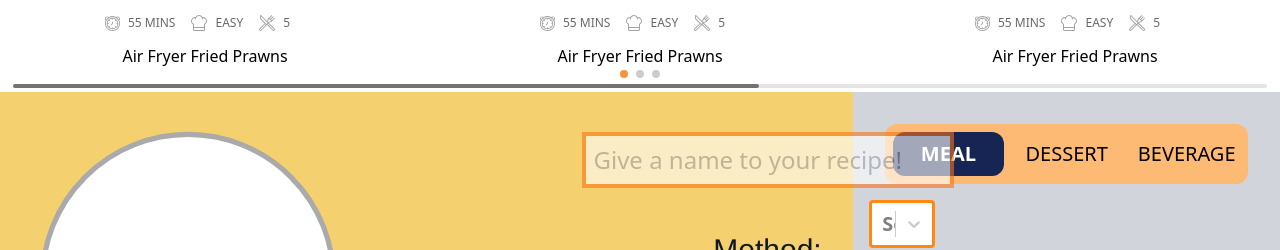
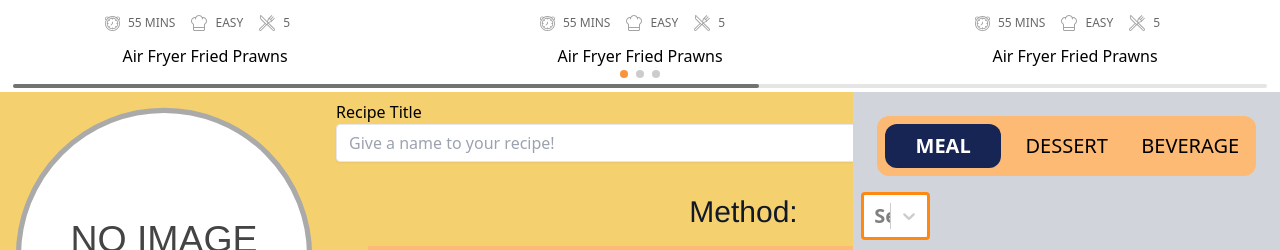
Before and after one commit to progmatic-fs-2023/receptkiraly, a React (Vite) app in the folder client/: page / in a window 1280 px wide. Shown: the part 1990-2240 px from the top of the page. Built offline with nearby package versions, Linux system fonts and the light colour scheme; no server answers.

Commit message:
RecipeTitle formázása

```diff
--- a/client/src/components/DetailedRecipe.jsx
+++ b/client/src/components/DetailedRecipe.jsx
@@ -46,7 +46,7 @@ function DetailedRecipe({ editMode }) {
     <section>
       <form onSubmit="API CALL">
         <div className="flex flex-col lg:flex-row">
-          <div className="flex-1 lg:w-2/3 bg-blue-500 p-8 lg:flex">
+          <div className="flex-1 lg:w-2/3 bg-blue-500 p-2 lg:flex">
             <div className="flex-1 lg:mr-4">
               <ImageUpload
             editMode={editMode}
@@ -72,7 +72,7 @@ function DetailedRecipe({ editMode }) {
             />
             </div>
           </div>
-          <div className="w-full lg:w-1/3 bg-gray-300 p-4 mt-4 lg:mt-0">
+          <div className="w-full lg:w-1/3 bg-gray-300 p-2 mt-4 lg:mt-0">
           <RecipeMainCategory
               editMode={editMode}
               selectedMainCategory={selectedMainCategory}
--- a/client/src/components/RecipeTitle.jsx
+++ b/client/src/components/RecipeTitle.jsx
@@ -6,18 +6,23 @@ function RecipeTitle({ editMode, recipeTitle, setRecipeTitle }) {
   };
 
   return (
-    <div className="flex justify-center opacity-60">
+    <div className="flex flex-col justify-start">
+      <label htmlFor="recipeTitle">
+        Recipe Title
+      </label>
       {editMode ? (
         <input
-          className="p-2 m-2 bg-white border-solid border-4 border-orange-500 title-font sm:text-2xl text-xl font-medium text-gray-900 mb-3"
+          id="recipeTitle"
+          type="text"
+          className="w-full shadow-sm appearance-none border rounded py-2 px-3 text-gray-700 leading-tight focus:outline-none focus:shadow-outline"
           value={recipeTitle}
           onChange={handleRecipeTitleChange}
           placeholder="Give a name to your recipe!"
         />
       ) : (
-        <h1 className="title-font sm:text-2xl text-xl font-medium text-gray-900 mb-3">
+        <p>
           {recipeTitle}
-        </h1>
+        </p>
       )}
     </div>
   );
```
